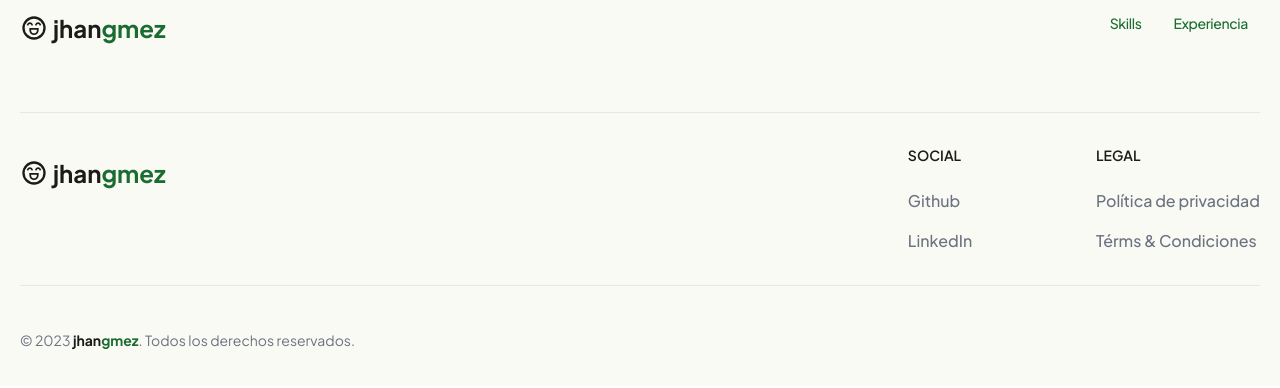
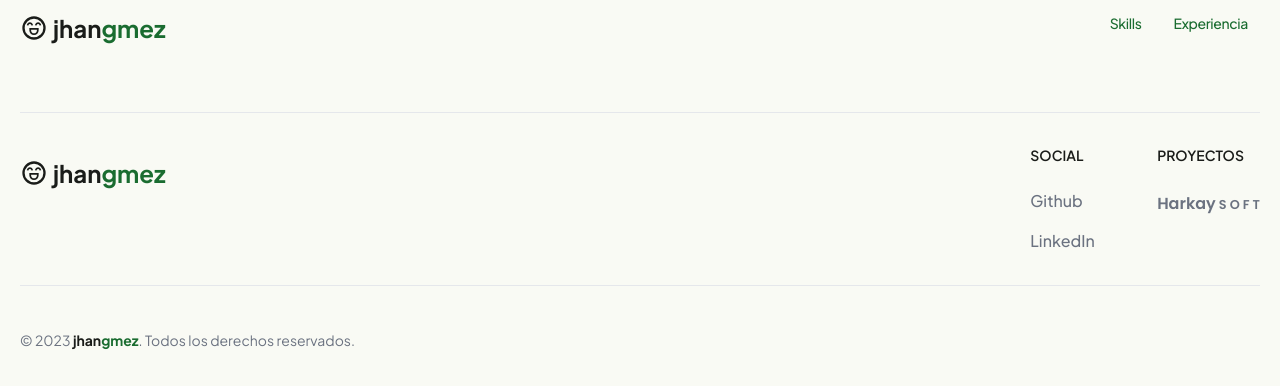
Before and after one commit to jhangmez/pagina, a Next.js app: page / in a window 1280 px wide. Shown: the top 388 px of the page. Built offline with nearby package versions, Linux system fonts and the light colour scheme; some icons are missing.

Commit message:
Se agrego y cambio el footer

```diff
--- a/src/components/Footer/index.tsx
+++ b/src/components/Footer/index.tsx
@@ -1,8 +1,11 @@
 'use client'
 
-import { GithubJhan, LinkedinJhan, VercelJhan } from '@routes'
+import { GithubJhan, LinkedinJhan, VercelHarkaysoft } from '@routes'
 import { Icon } from '@iconify/react'
+import localFont from 'next/font/local'
 import Link from 'next/link'
+
+const myFont = localFont({ src: './Poppins-SemiBold.ttf' })
 
 export default function FooterWithSocialMediaIcons() {
   return (
@@ -59,17 +62,26 @@ export default function FooterWithSocialMediaIcons() {
             </div>
             <div>
               <h2 className='mb-6 text-sm font-semibold uppercase text-light-onSurface dark:text-dark-onSurface'>
-                Legal
+                Proyectos
               </h2>
               <ul className='text-gray-500 dark:text-gray-400 font-medium'>
                 <li className='mb-4'>
-                  <Link href='/' className='hover:underline' target='_blank'>
-                    Pol&iacute;tica de privacidad
-                  </Link>
-                </li>
-                <li>
-                  <Link href='/' className='hover:underline' target='_blank'>
-                    T&eacute;rms & Condiciones
+                  <Link
+                    href={VercelHarkaysoft}
+                    className='hover:underline'
+                    target='_blank'
+                  >
+                    <span
+                      className={`${myFont.className} self-center text-1xl whitespace-nowrap dark:text-white pb-3`}
+                    >
+                      Harkay
+                      <span
+                        className={`${myFont.className} text-2xl text-[0.8em]`}
+                      >
+                        {' '}
+                        S O F T
+                      </span>
+                    </span>
                   </Link>
                 </li>
               </ul>
```
Also changed, not shown: src/components/Footer/Poppins-SemiBold.ttf (added).
